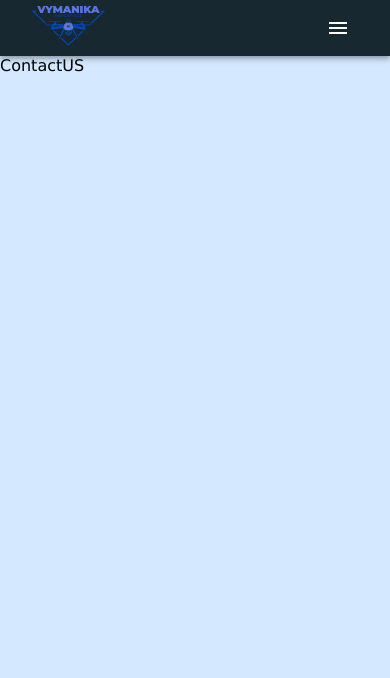
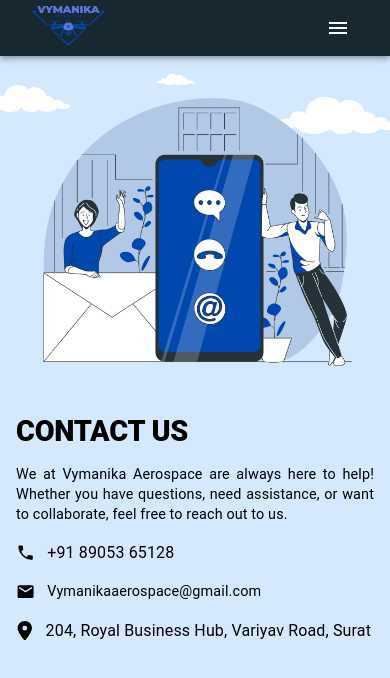
Before and after one commit to ParamJadvani/Vymanika_Aerospace, a React (Vite) app: page /contact in a window 390 px wide. Shown: the top 678 px of the page. Built offline with nearby package versions, Linux system fonts and the light colour scheme.

Commit message:
HeadBanner Responsive complete

```diff
--- a/src/components/Banner.jsx
+++ b/src/components/Banner.jsx
@@ -14,7 +14,7 @@
             sm: theme.values.tablet,
             md: theme.values.laptop,
             lg: theme.values.desktop,
-            xl: 1536,
+            xl: "xl",
             position: "relative",
           },
         }}
--- a/src/components/Navbar.jsx
+++ b/src/components/Navbar.jsx
@@ -86,13 +86,21 @@
     <AppBar
       position="relative"
       sx={{
-
         maxWidth: "100vw",
         backgroundColor: theme.navFooterBackgroundColor,
         color: theme.textColor,
       }}
     >
-      <Container maxWidth="xl">
+      <Container
+        sx={{
+          maxWidth: {
+            sm: theme.values.tablet,
+            md: theme.values.laptop,
+            lg: theme.values.desktop,
+            xl: "xl",
+          },
+        }}
+      >
         <Toolbar sx={{ display: "flex", justifyContent: "space-between" }}>
           {/* Animated Logo */}
           <motion.div
@@ -190,14 +198,16 @@
                           onClick={toggleDrawer(false)}
                           sx={{
                             justifyContent: "space-between",
-                            textAlign:'left',
+                            textAlign: "left",
                             color: "white",
                           }}
                         >
                           <ListItemIcon sx={{ color: "white" }}>
                             {item.icon}
                           </ListItemIcon>
-                          <Typography sx={{width:'100%'}}>{item.label}</Typography>
+                          <Typography sx={{ width: "100%" }}>
+                            {item.label}
+                          </Typography>
                         </ListItem>
                       </motion.div>
                     ))}
--- a/src/css/banner.css
+++ b/src/css/banner.css
@@ -15,9 +15,15 @@
 }
 
 /* Larger screens */
-@media (min-width: 1200px) {
+@media (min-width: 1200px) and (max-width: 1536px) {
   .banner-image {
     height: 400px !important; /* Default height for large screens */
+  }
+}
+
+@media (min-width: 1536px) {
+  .banner-image {
+    height: 500px !important;
   }
 }
 
--- a/src/pages/ContactUS.jsx
+++ b/src/pages/ContactUS.jsx
@@ -1,13 +1,155 @@
 import React from "react";
 import Navbar from "../components/Navbar";
-
+import Banner from "../components/Banner";
+import { Box, Typography } from "@mui/material";
+import cu from "../assets/BannerImage/Contactus.png";
+import { FaLocationDot } from "react-icons/fa6";
+import { Phone, Email } from "@mui/icons-material";
+import { useTheme } from "@emotion/react";
 
 const ContactUS = () => {
+  const theme = useTheme();
   return (
-    <div>
+    <>
       <Navbar />
-      ContactUS
-    </div>
+      {/* Banner Section */}
+      <Banner
+        image={cu}
+        contentDiv={
+          <Box
+            sx={{
+              textAlign: "start",
+              display: "flex",
+              flexDirection: "column",
+              alignItems: "start",
+            }}
+          >
+            {/* Title */}
+            <Typography
+              variant="h2"
+              sx={{
+                fontWeight: "900",
+                fontSize: {
+                  xs: "1.8rem",
+                  sm: "2.2rem",
+                  md: "2.8rem",
+                  lg: "3rem",
+                },
+                marginBottom: { xs: 2, sm: 3 },
+                textAlign: "start",
+                width: "100%",
+              }}
+            >
+              CONTACT US
+            </Typography>
+
+            {/* Description */}
+            <Typography
+              variant="body1"
+              sx={{
+                fontSize: { xs: "0.9rem", sm: "1rem", md: "1.2rem" },
+                lineHeight: { xs: 1.4, sm: 1.6, md: 1.8 },
+                marginBottom: { xs: 2, sm: 3 },
+                textAlign: { xs: "justify", md: "start" },
+                maxWidth: "100%",
+              }}
+            >
+              We at Vymanika Aerospace are always here to help! Whether you have
+              questions, need assistance, or want to collaborate, feel free to
+              reach out to us.
+            </Typography>
+
+            {/* Contact Info */}
+            <Box
+              sx={{
+                display: "flex",
+                flexDirection: "column",
+                alignItems: { xs: "justify", md: "flex-start" },
+                gap: { xs: 2, sm: 3 },
+                width: "100%",
+                maxWidth: "100%",
+              }}
+            >
+              {/* Phone */}
+              <Box
+                sx={{
+                  display: "flex",
+                  alignItems: "center",
+                  gap: { xs: 1.5, sm: 2 },
+                  justifyContent: "start",
+                  width: "100%",
+                }}
+              >
+                <Phone
+                  sx={{
+                    fontSize: {
+                      xs: "1.2rem",
+                      sm: "1.5rem",
+                    },
+                  }}
+                />
+                <Typography
+                  variant="body1"
+                  sx={{
+                    fontSize: { xs: "1rem", sm: "1.2rem" },
+                    textAlign: "start",
+                    flex: 1,
+                  }}
+                >
+                  +91 89053 65128
+                </Typography>
+              </Box>
+
+              {/* Email */}
+              <Box
+                sx={{
+                  display: "flex",
+                  alignItems: "center",
+                  gap: { xs: 1.5, sm: 2 },
+                  justifyContent: "start",
+                  width: "100%",
+                }}
+              >
+                <Email sx={{ fontSize: { xs: "1.2rem", sm: "1.5rem" } }} />
+                <Typography
+                  variant="body1"
+                  sx={{
+                    fontSize: { xs: "0.9rem", sm: "1.2rem" },
+                    textAlign: "justify",
+                    width: "100%",
+                  }}
+                >
+                  Vymanikaaerospace@gmail.com
+                </Typography>
+              </Box>
+
+              {/* Address */}
+              <Box
+                sx={{
+                  display: "flex",
+                  alignItems: "center",
+                  gap: { xs: 1.5, sm: 2 },
+                  justifyContent: { xs: "start", md: "start" },
+                  width: "100%",
+                }}
+              >
+                <FaLocationDot style={{ fontSize: "1.2rem" }} />
+                <Typography
+                  variant="body1"
+                  sx={{
+                    fontSize: { xs: "1rem", sm: "1.2rem" },
+                    textAlign: { xs: "justify", md: "start" },
+                    width: "100%",
+                  }}
+                >
+                  204, Royal Business Hub, Variyav Road, Surat
+                </Typography>
+              </Box>
+            </Box>
+          </Box>
+        }
+      />
+    </>
   );
 };
 
--- a/src/pages/Services.jsx
+++ b/src/pages/Services.jsx
@@ -1,14 +1,68 @@
-import React from 'react'
+import React from "react";
 import Navbar from "../components/Navbar";
-
+import Services_banner from "../assets/BannerImage/Service.png";
+import Banner from "../components/Banner";
+import { Box, Typography } from "@mui/material";
 
 const Services = () => {
   return (
-    <div>
+    <>
       <Navbar />
-      Services
-    </div>
+      {/* About Banner with Content */}
+      <Banner
+        image={Services_banner}
+        contentDiv={
+          <Box>
+            {/* Title Section */}
+            <Typography
+              variant="h4"
+              sx={{
+                fontWeight: 900,
+                textAlign: "start",
+                fontSize: {
+                  xs: "1.51rem",
+                  sm: "2.2rem",
+                  md: "2.5rem",
+                  lg: "2.5rem",
+                  xl: "3.5rem",
+                },
+                marginBottom: { xs: 2, sm: 3, md: 4 },
+              }}
+            >
+              Overview of Services
+            </Typography>
+
+            {/* Body Description */}
+            <Typography
+              variant="body1"
+              sx={{
+                marginTop: 2,
+                fontWeight: 400,
+                textAlign: "justify",
+                fontSize: {
+                  xs: "0.89rem",
+                  sm: "1.1rem",
+                  md: "1.1rem",
+                  lg: "1.2rem",
+                  xl: "1.4rem",
+                },
+                lineHeight: { xs: 1.5, sm: 1.6, md: 1.8 },
+                letterSpacing: { xs: "0.2px", sm: "0.5px" },
+              }}
+            >
+              At Vymanika Aerospace, we specialize in delivering cutting-edge
+              UAV solutions tailored to diverse industries. Our state-of-the-art
+              drones and services are designed to enhance efficiency, safety,
+              and accuracy across a wide range of applications. Whether you need
+              precise agricultural spraying or advanced infrastructure
+              inspections, our expertise ensures that your operational goals are
+              met with unparalleled quality and reliability.
+            </Typography>
+          </Box>
+        }
+      />
+    </>
   );
-}
+};
 
-export default Services
+export default Services;
--- a/src/pages/Training.jsx
+++ b/src/pages/Training.jsx
@@ -1,14 +1,67 @@
-import React from 'react'
+import React from "react";
+import { Box, Typography } from "@mui/material";
 import Navbar from "../components/Navbar";
-
+import cap from "../assets/BannerImage/Training.png";
+import Banner from "../components/Banner";
 
 const Training = () => {
   return (
-    <div>
+    <>
       <Navbar />
-      Training
-    </div>
+      {/* Banner Section */}
+      <Banner
+        reverse={true}
+        image={cap}
+        contentDiv={
+          <Box>
+            {/* Title Section */}
+            <Typography
+              variant="h4"
+              sx={{
+                fontWeight: 900,
+                fontSize: {
+                  xs: "1.1rem",
+                  sm: "2rem",
+                  md: "2.2rem",
+                  lg: "2.3rem",
+                  xl: "3rem",
+                },
+                marginBottom: { xs: 2, sm: 3, md: 4 },
+                textAlign: "start",
+              }}
+            >
+              Training Programs Overview
+            </Typography>
+
+            {/* Body Description */}
+            <Typography
+              variant="body1"
+              sx={{
+                fontWeight: 400,
+                fontSize: {
+                  xs: "0.89rem",
+                  sm: "1rem",
+                  md: "1.04rem",
+                  lg: "1.2rem",
+                  xl: "1.49rem",
+                },
+                textAlign: "justify",
+                maxWidth: { xs: "100%", lg: "80%" },
+                marginTop: { xs: 2, sm: 3 },
+              }}
+            >
+              Vymanika Aerospace offers comprehensive drone training programs
+              designed to equip participants with the skills and certifications
+              required for excelling in the UAV industry. From mastering
+              agricultural spraying techniques to creating stunning aerial
+              photography, our courses cater to both beginners and experienced
+              professionals.
+            </Typography>
+          </Box>
+        }
+      />
+    </>
   );
-}
+};
 
-export default Training
+export default Training;
```
Also changed, not shown: src/pages/Home.jsx (+20 -6 lines).
